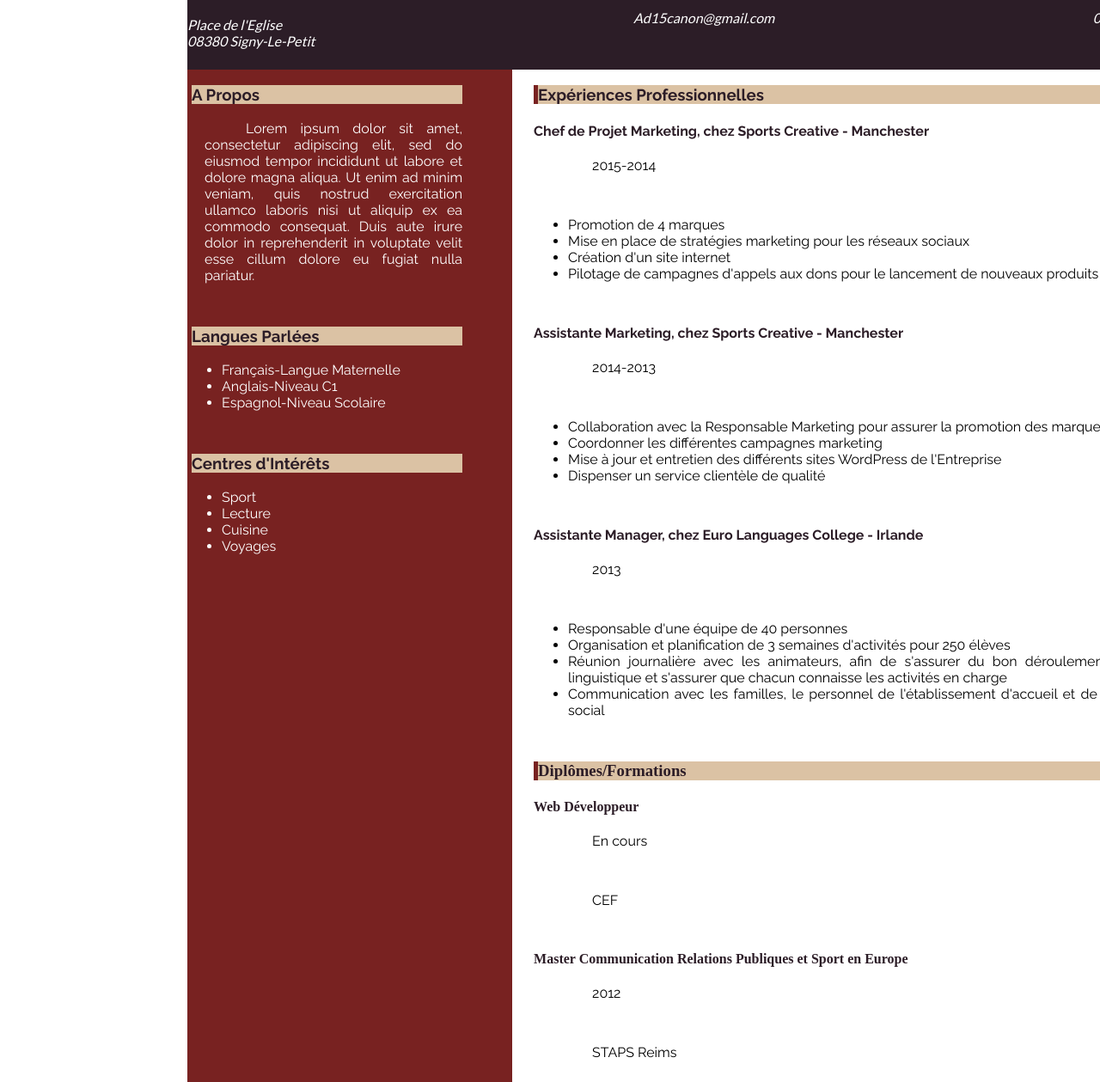
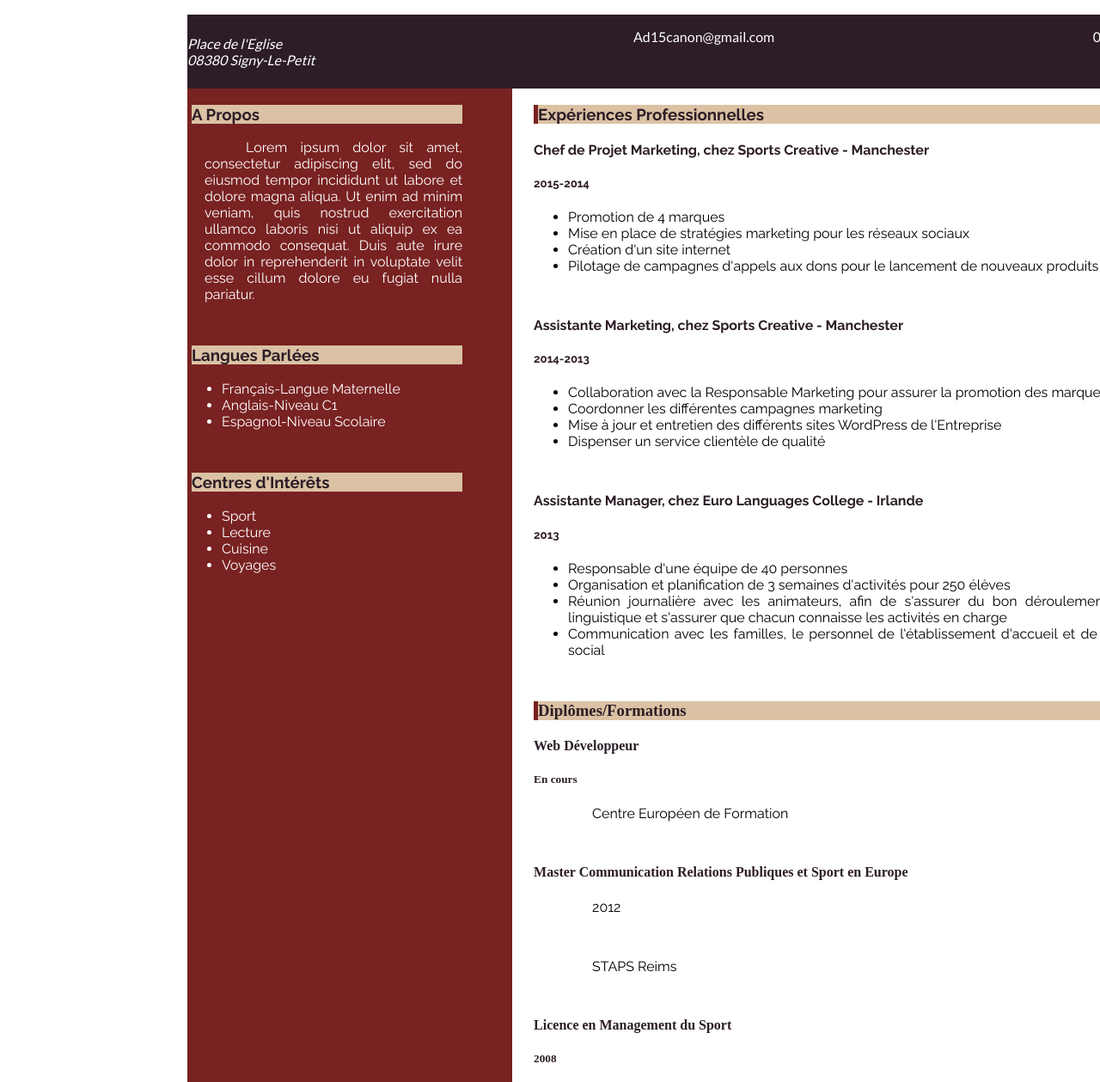
Before and after one commit to Ad15C/Mon_cv, a plain HTML site: page Index.html in a window 1280 px wide. Shown: the part 300-1559 px from the top of the page at 86% size. Drawn offline with Linux system fonts and the light colour scheme.

Commit message:
update_7

```diff
--- a/CSS/styles.css
+++ b/CSS/styles.css
@@ -41,7 +41,6 @@ h1{
 
 h2{
     font-family: 'Lato', sans-serif;
-    font-size: small;
     color: white;
     margin-left: 525px;
     padding-bottom: 20px;
@@ -58,7 +57,7 @@ h3:hover{
     border-right: 5px solid #782221;
 }
 
-h4{
+h4,h5{
     color: #2c1d27;
 }
 
@@ -74,8 +73,7 @@ nav{
 
 a{
     text-decoration: none;
-    font-style: italic;
-    font-family: 'lato', sans-serif;
+    font-family: 'Lato', sans-serif;
 }
 
 main{
@@ -143,6 +141,7 @@ footer{
 
 
 .Networks{
+    width: 50px;
     display: flex;
     flex-direction: row;
     align-items: flex-start;
--- a/Index.html
+++ b/Index.html
@@ -85,7 +85,7 @@
                 <h3>Expériences Professionnelles</h3>
 
                     <h4>Chef de Projet Marketing, chez Sports Creative - Manchester</h4>
-                    <p>2015-2014</p>
+                    <h5>2015-2014</h5>
                     <ul>
                         <li>Promotion de 4 marques</li>
                         <li>Mise en place de stratégies marketing pour les réseaux sociaux</li>
@@ -94,7 +94,7 @@
                     </ul>
 
                     <h4>Assistante Marketing, chez Sports Creative - Manchester</h4>
-                    <p>2014-2013</p>
+                    <h5>2014-2013</h5>
                     <ul>
                         <li>Collaboration avec la Responsable Marketing pour assurer la promotion des marques</li>
                         <li>Coordonner les différentes campagnes marketing</li>
@@ -103,7 +103,7 @@
                     </ul>
 
                     <h4>Assistante Manager, chez Euro Languages College - Irlande</h4>
-                    <p>2013</p>
+                    <h5>2013</h5>
                     <ul>
                         <li>Responsable d'une équipe de 40 personnes</li>
                         <li>Organisation et planification de 3 semaines d'activités pour 250 élèves</li>
@@ -117,8 +117,8 @@
                 <h3>Diplômes/Formations</h3>
 
                         <h4>Web Développeur</h4>
-                        <p>En cours</p>
-                        <p>CEF</p>
+                        <h5>En cours</h5>
+                        <p>Centre Européen de Formation</p>
 
 
                         <h4>Master Communication Relations Publiques et Sport en Europe</h4>
@@ -127,7 +127,7 @@
 
 
                         <h4>Licence en Management du Sport</h4>
-                        <p>2008</p>
+                        <h5>2008</h5>
                         <p>STAPS Reims</p>
 
             </div>
@@ -179,9 +179,10 @@
 
         <section>
             <div>
+
                 <p>Dernière mise à jour le 10 Août 2022</p>
-
             </div>
+        </section>
 
     </footer>
 
```
Lines whose indentation alone changed are shown as unchanged.
